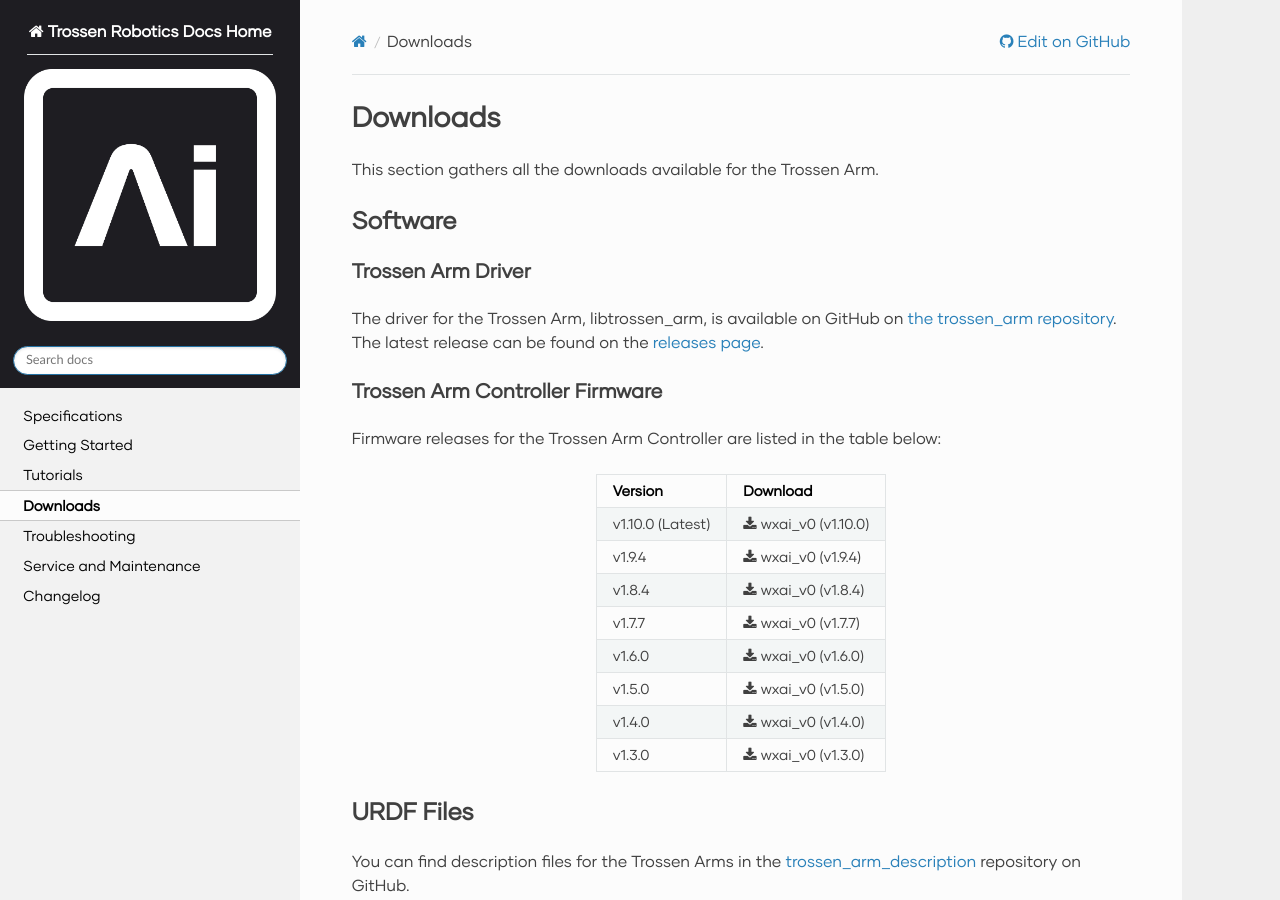
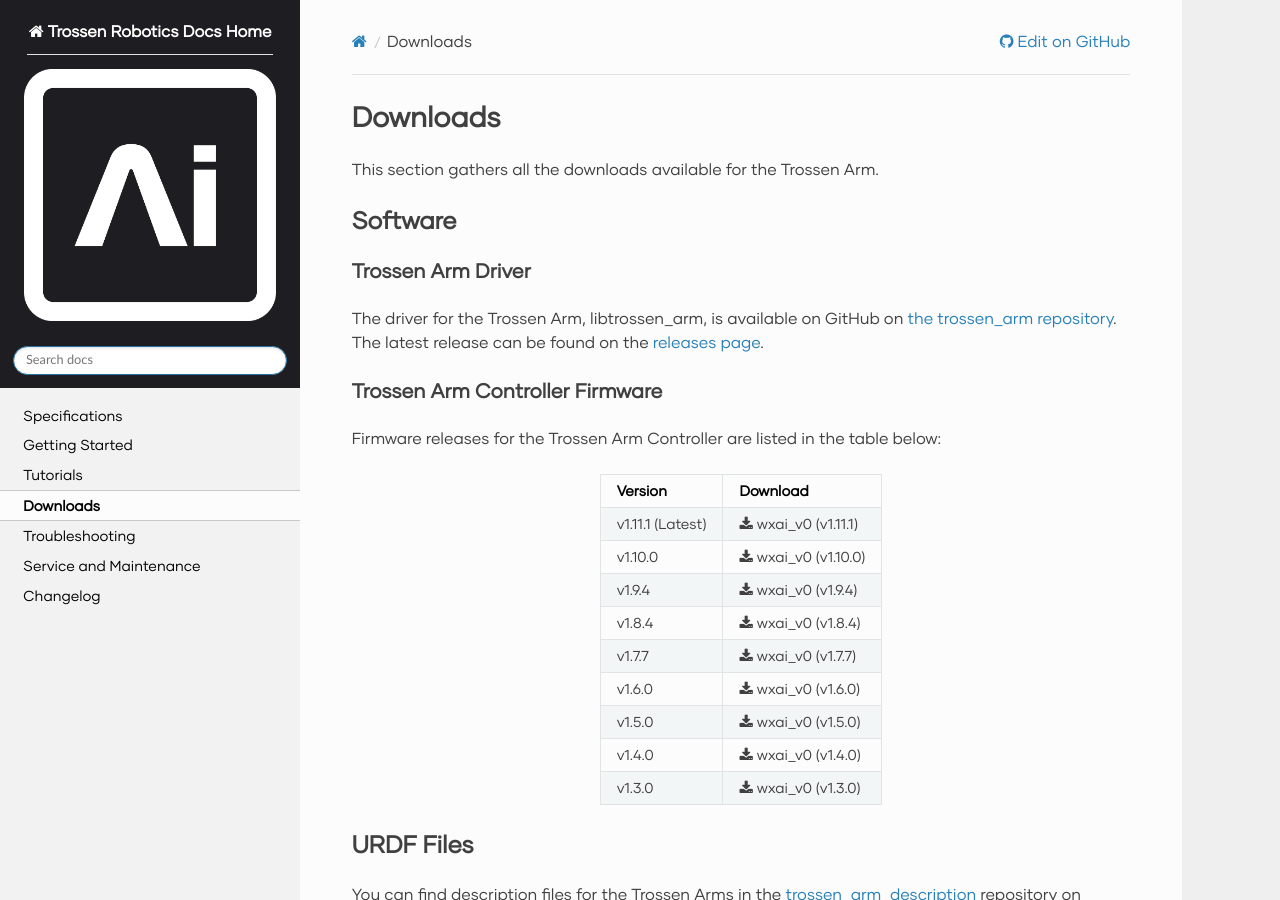
Before and after one commit to TrossenRobotics/trossen_arm, a Sphinx documentation site: the page built from docs/downloads.rst, in a window 1280 px wide and 900 px high. Built offline with Sphinx 7.4.7 and the Read the Docs theme 3.1.0, drawn with Linux system fonts in a browser that asks for light colours; some web fonts are replaced; pages that are not in the unit, such as notebooks, are missing from menus.

Commit message:
Add firmware-wxai_v0-v1.11.1 (#215)

```diff
--- a/docs/downloads.rst
+++ b/docs/downloads.rst
@@ -27,7 +27,9 @@ Firmware releases for the Trossen Arm Controller are listed in the table below:
 
     * - Version
       - Download
-    * - v1.10.0 (Latest)
+    * - v1.11.1 (Latest)
+      - :download:`wxai_v0 (v1.11.1) </_static/downloads/arm_controller_firmware/wxai_v0/firmware-wxai_v0-v1.11.1.zip>`
+    * - v1.10.0
       - :download:`wxai_v0 (v1.10.0) </_static/downloads/arm_controller_firmware/wxai_v0/firmware-wxai_v0-v1.10.0.zip>`
     * - v1.9.4
       - :download:`wxai_v0 (v1.9.4) </_static/downloads/arm_controller_firmware/wxai_v0/firmware-wxai_v0-v1.9.4.zip>`
```
Also changed, not shown: 1 other file.
